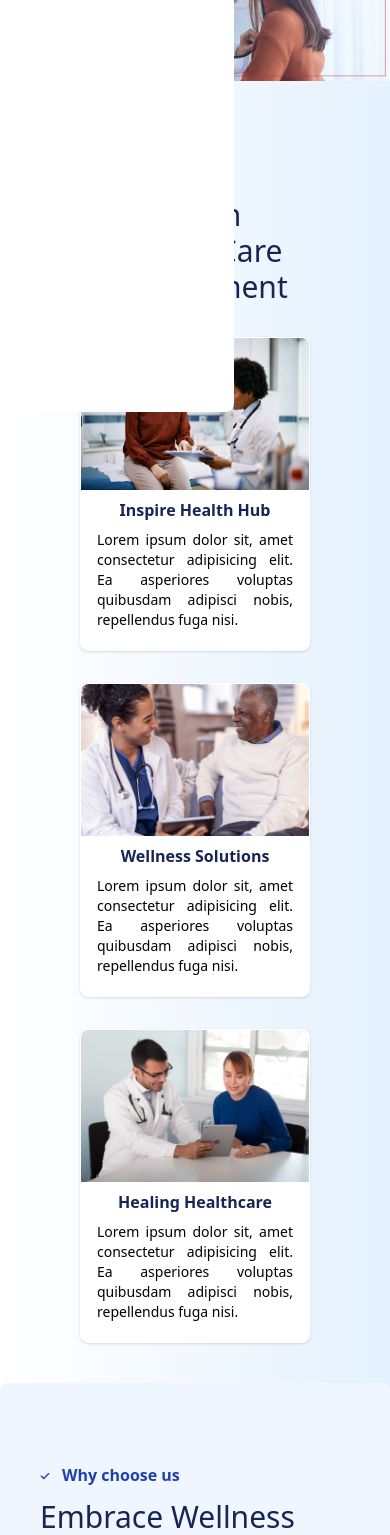
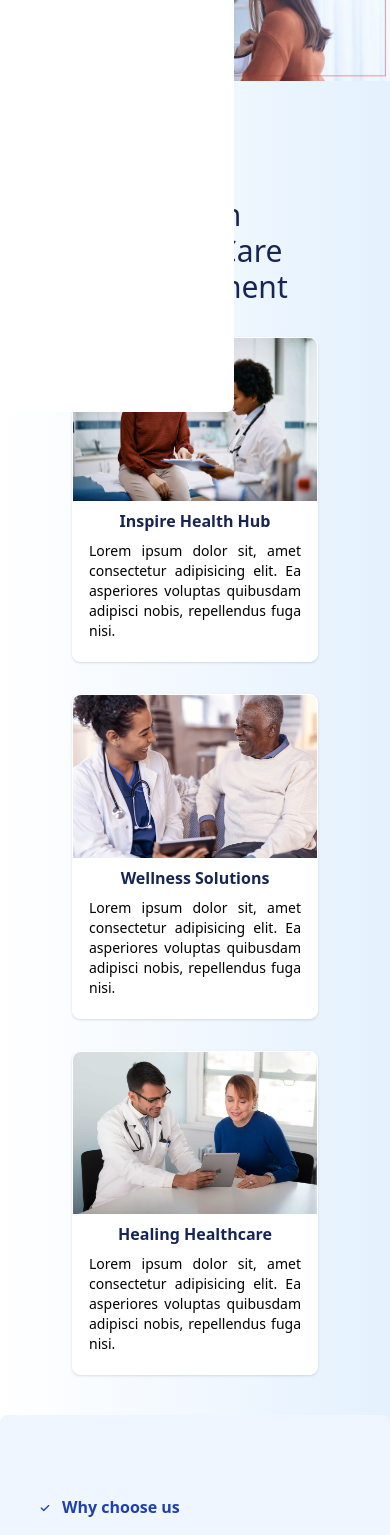
Before and after one commit to Frankcaleb/Hospital, a React (Create React App) app in the folder hospital-app/: page / in a window 390 px wide. Shown: the part 432-1967 px from the top of the page. Built offline with nearby package versions, Linux system fonts and the light colour scheme.

Commit message:
Update hero.jsx

```diff
--- a/hospital-app/src/components/hero.jsx
+++ b/hospital-app/src/components/hero.jsx
@@ -30,20 +30,20 @@ function Hero() {
                  <h1 className='text-3xl text-blue-950 text-balance mt-3 md:text-left md:text-4xl md:mr-96 '>Harbor Health Anchored in Care and Commitment</h1>
 
             <div className=' mx-5 my-8 md:flex justify-center md:mt-16 '>
-                <div className='hover:ease-in-out hover:shadow-xl bg-white border border-white rounded-lg cursor-pointer shadow mx-5 md:mx-0'>
-                    <img src={first} alt="" className='w-full rounded-t-lg md:w-72' />
+                <div className='hover:ease-in-out hover:shadow-xl bg-white border border-white rounded-lg cursor-pointer shadow mx-3 md:mx-0'>
+                    <img src={first} alt="" className='w-full rounded-t-lg md:w-80' />
                     <h1 className='text-center font-bold text-blue-950 py-2'>Inspire Health Hub</h1>
-                    <p className='w-full text-sm px-4 mb-5 text-justify md:w-72'>Lorem ipsum dolor sit, amet consectetur adipisicing elit. Ea asperiores voluptas quibusdam adipisci nobis, repellendus fuga nisi.</p>
+                    <p className='w-full text-sm px-4 mb-5 text-justify md:w-80'>Lorem ipsum dolor sit, amet consectetur adipisicing elit. Ea asperiores voluptas quibusdam adipisci nobis, repellendus fuga nisi.</p>
                 </div>
-                <div className='hover:ease-in-out hover:shadow-xl bg-white border border-white rounded-lg cursor-pointer shadow mx-5 my-8 md:mx-5 md:my-0'>
-                    <img src={second} alt="" className='w-full rounded-t-lg md:w-72' />
+                <div className='hover:ease-in-out hover:shadow-xl bg-white border border-white rounded-lg cursor-pointer shadow mx-3 my-8 md:mx-5 md:my-0'>
+                    <img src={second} alt="" className='w-full rounded-t-lg md:w-80' />
                     <h1 className='text-center font-bold text-blue-950 py-2'>Wellness Solutions</h1>
-                    <p className='w-full text-sm px-4 mb-5 text-justify md:w-72'>Lorem ipsum dolor sit, amet consectetur adipisicing elit. Ea asperiores voluptas quibusdam adipisci nobis, repellendus fuga nisi.</p>
+                    <p className='w-full text-sm px-4 mb-5 text-justify md:w-80'>Lorem ipsum dolor sit, amet consectetur adipisicing elit. Ea asperiores voluptas quibusdam adipisci nobis, repellendus fuga nisi.</p>
                 </div>
-                <div className='hover:ease-in-out hover:shadow-xl bg-white border border-white rounded-lg cursor-pointer shadow mx-5 md:mx-0 md:my-0'>
-                    <img src={third} alt="" className='w-full rounded-t-lg md:w-72' />
+                <div className='hover:ease-in-out hover:shadow-xl bg-white border border-white rounded-lg cursor-pointer shadow mx-3 md:mx-0 md:my-0'>
+                    <img src={third} alt="" className='w-full rounded-t-lg md:w-80' />
                     <h1 className='text-center font-bold text-blue-950 py-2'>Healing Healthcare</h1>
-                    <p className='w-full text-sm px-4 mb-5 text-justify md:w-72'>Lorem ipsum dolor sit, amet consectetur adipisicing elit. Ea asperiores voluptas quibusdam adipisci nobis, repellendus fuga nisi.</p>
+                    <p className='w-full text-sm px-4 mb-5 text-justify md:w-80'>Lorem ipsum dolor sit, amet consectetur adipisicing elit. Ea asperiores voluptas quibusdam adipisci nobis, repellendus fuga nisi.</p>
                 </div>
             </div>
             </div>
```
